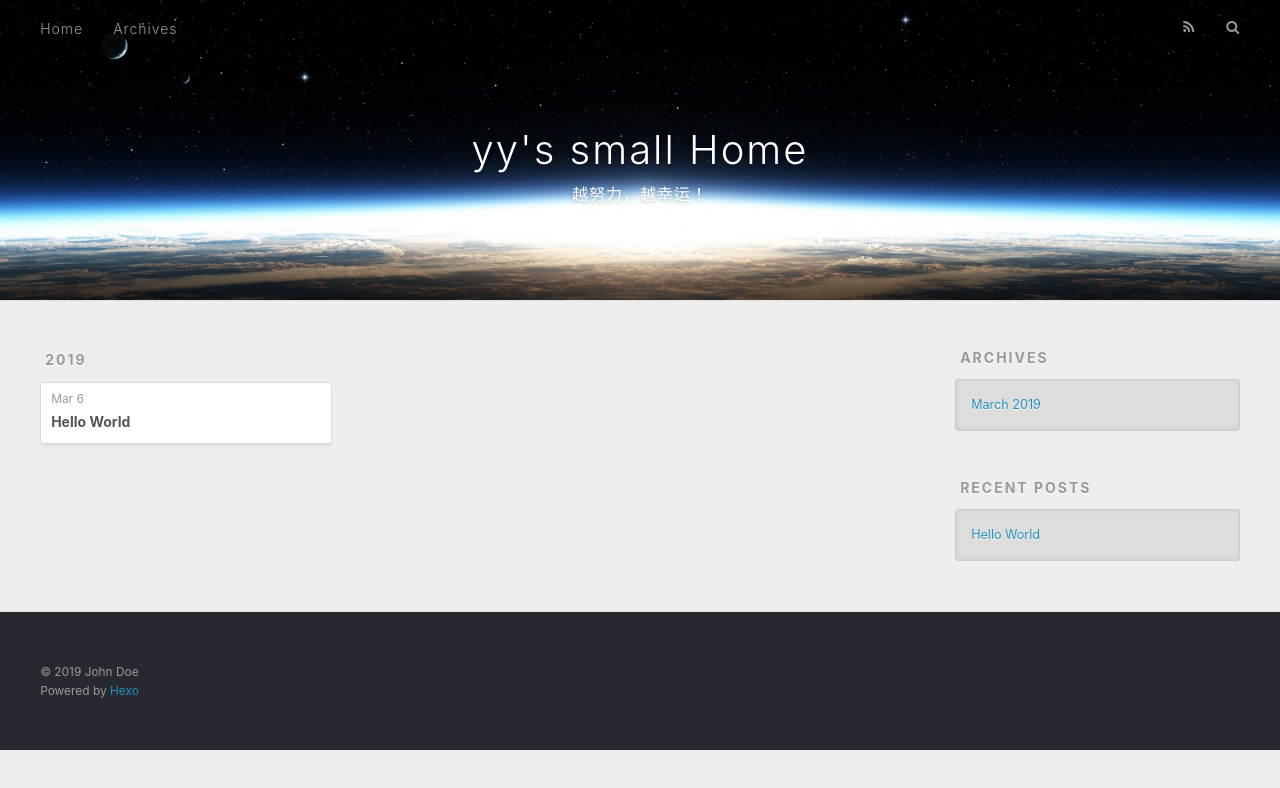
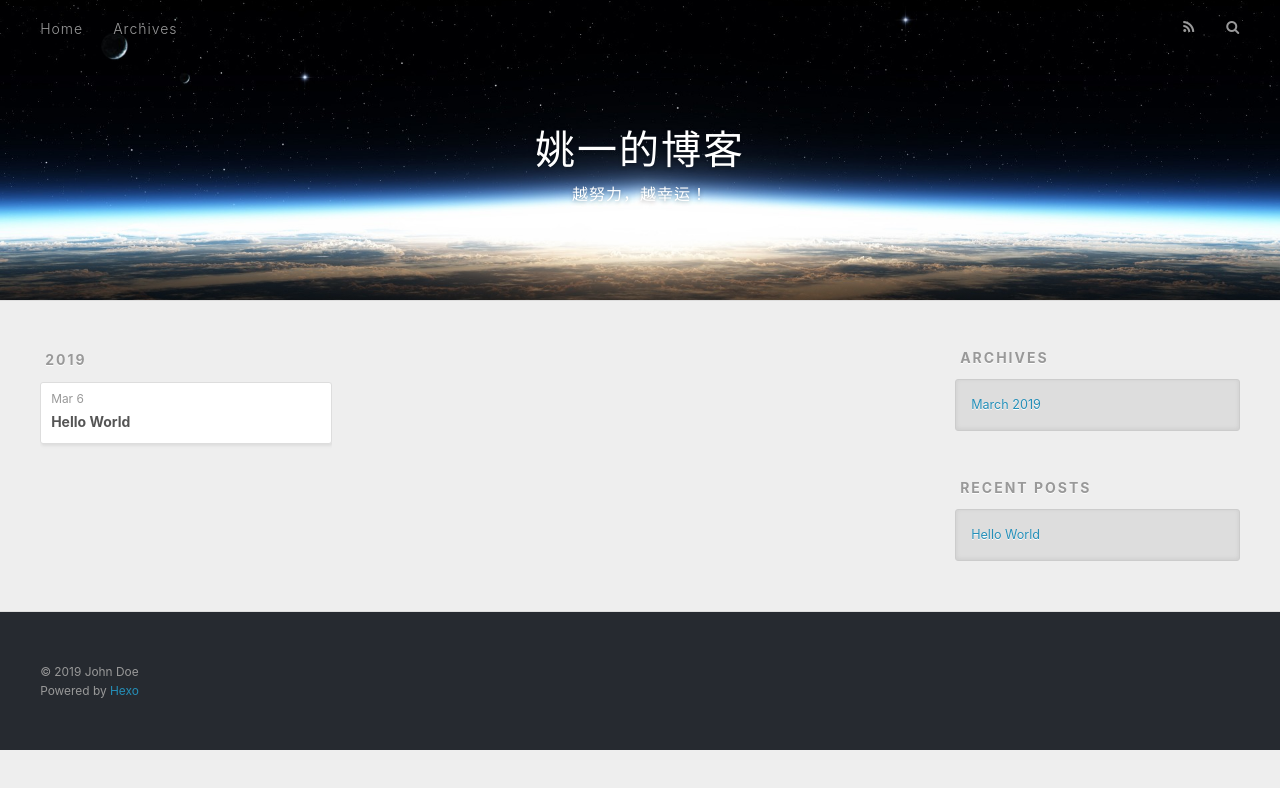
Before and after one commit to 1252797420/1252797420.github.io, a plain HTML site: page archives/2019/03/index.html in a window 1280 px wide. Drawn offline with nearby package versions, Linux system fonts and the light colour scheme.

Commit message:
Site updated: 2019-03-06 11:45:40

```diff
--- a/archives/2019/03/index.html
+++ b/archives/2019/03/index.html
@@ -5,17 +5,17 @@
 
 
 
-  <title>Archives: 2019/3 | yy&#39;s small Home</title>
+  <title>Archives: 2019/3 | 姚一的博客</title>
   <meta name="viewport" content="width=device-width, initial-scale=1, maximum-scale=1">
   <meta property="og:type" content="website">
-<meta property="og:title" content="yy&#39;s small Home">
+<meta property="og:title" content="姚一的博客">
 <meta property="og:url" content="http://yoursite.com/archives/2019/03/index.html">
-<meta property="og:site_name" content="yy&#39;s small Home">
+<meta property="og:site_name" content="姚一的博客">
 <meta property="og:locale" content="default">
 <meta name="twitter:card" content="summary">
-<meta name="twitter:title" content="yy&#39;s small Home">
+<meta name="twitter:title" content="姚一的博客">
 
-    <link rel="alternate" href="/atom.xml" title="yy&#39;s small Home" type="application/atom+xml">
+    <link rel="alternate" href="/atom.xml" title="姚一的博客" type="application/atom+xml">
 
 
     <link rel="icon" href="/favicon.png">
@@ -34,7 +34,7 @@
   <div id="header-outer" class="outer">
     <div id="header-title" class="inner">
       <h1 id="logo-wrap">
-        <a href="/" id="logo">yy&#39;s small Home</a>
+        <a href="/" id="logo">姚一的博客</a>
       </h1>
 
         <h2 id="subtitle-wrap">
```
Also changed, not shown: 2019/03/06/hello-world/index.html (+4 -4 lines), archives/2019/index.html (+6 -6 lines), archives/index.html (+6 -6 lines), index.html (+6 -6 lines).
